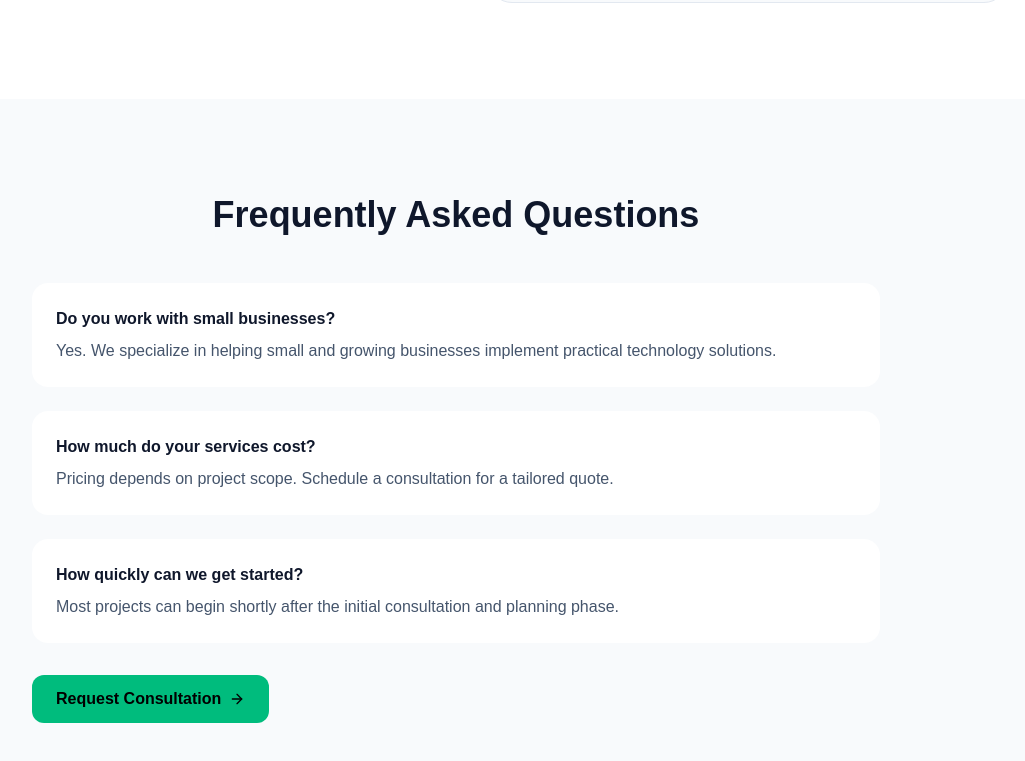
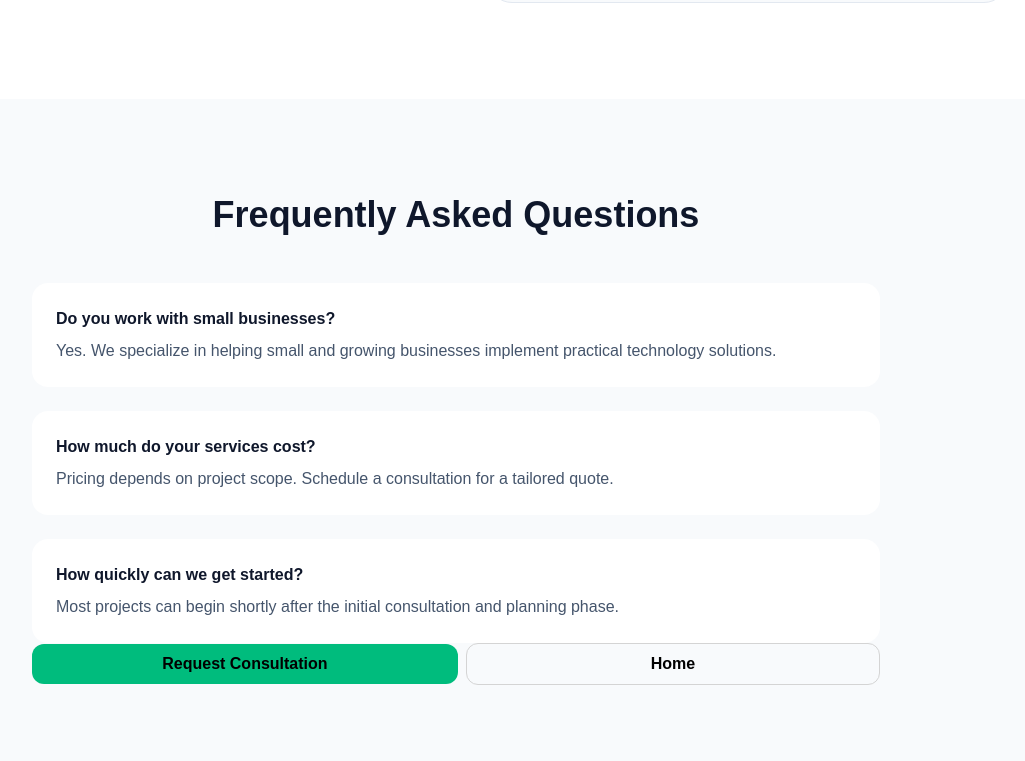
Before and after one commit to Hazichomwarr/hm-digital-solutions, a Next.js app: page /contact in a window 1280 px wide. Shown: the part 1139-1900 px from the top of the page, without its empty margins (184-1209 px from the left). Built offline with nearby package versions, Linux system fonts and the light colour scheme.

Commit message:
refactor(ui): add styles

```diff
--- a/app/contact/page.tsx
+++ b/app/contact/page.tsx
@@ -150,13 +150,20 @@ export default function ContactPage() {
             </div>
           </div>
 
-          <Link
-            href="/book-consultation"
-            className="mt-8 inline-flex items-center gap-2 rounded-xl bg-emerald-500 px-6 py-3 font-semibold text-black transition hover:bg-emerald-400"
-          >
-            Request Consultation
-            <ArrowRight className="h-4 w-4" />
-          </Link>
+          <div className="flex flex-col items-center gap-2 md:flex-row">
+            <Link
+              href="/book-consultation"
+              className="w-full rounded-xl bg-emerald-500 px-6 py-2 font-semibold text-black transition hover:bg-emerald-400 text-center"
+            >
+              Request Consultation
+            </Link>
+            <Link
+              href="/"
+              className="w-full rounded-xl border border-neutral-300 px-3 py-2 font-semibold text-black transition hover:bg-neutral-200 text-center"
+            >
+              Home
+            </Link>
+          </div>
         </div>
       </section>
     </div>
--- a/components/landing/CTASection.tsx
+++ b/components/landing/CTASection.tsx
@@ -2,6 +2,7 @@
 
 import { ctaFeatures } from "@/lib/constants/ctaFeatures";
 import CTAFeature from "./CTAFeature";
+import Link from "next/link";
 
 export default function CTASection() {
   return (
@@ -26,13 +27,17 @@ export default function CTASection() {
 
           {/* Buttons */}
           <div className="mt-10 flex flex-wrap gap-4">
-            <button className="rounded-xl bg-emerald-500 px-6 py-3 font-semibold text-black transition hover:bg-emerald-400">
-              Book a Consultation →
-            </button>
+            <Link href="/book-consultation">
+              <button className="rounded-xl bg-emerald-500 px-6 py-3 font-semibold text-black transition hover:bg-emerald-400 cursor-pointer">
+                Book a Consultation →
+              </button>
+            </Link>
 
-            <button className="rounded-xl border border-slate-700 px-6 py-3 font-semibold text-white transition hover:border-slate-500">
-              Contact Us
-            </button>
+            <Link href="/contact">
+              <button className="rounded-xl border border-slate-700 px-6 py-3 font-semibold text-white transition hover:border-slate-500 cursor-pointer">
+                Contact Us
+              </button>
+            </Link>
           </div>
         </div>
 
```
